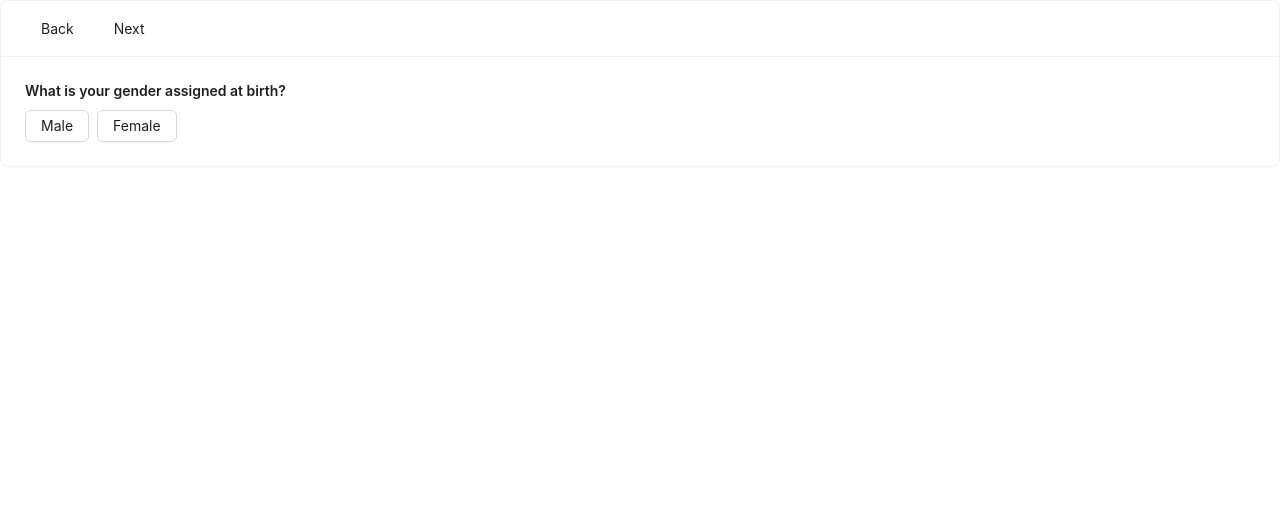
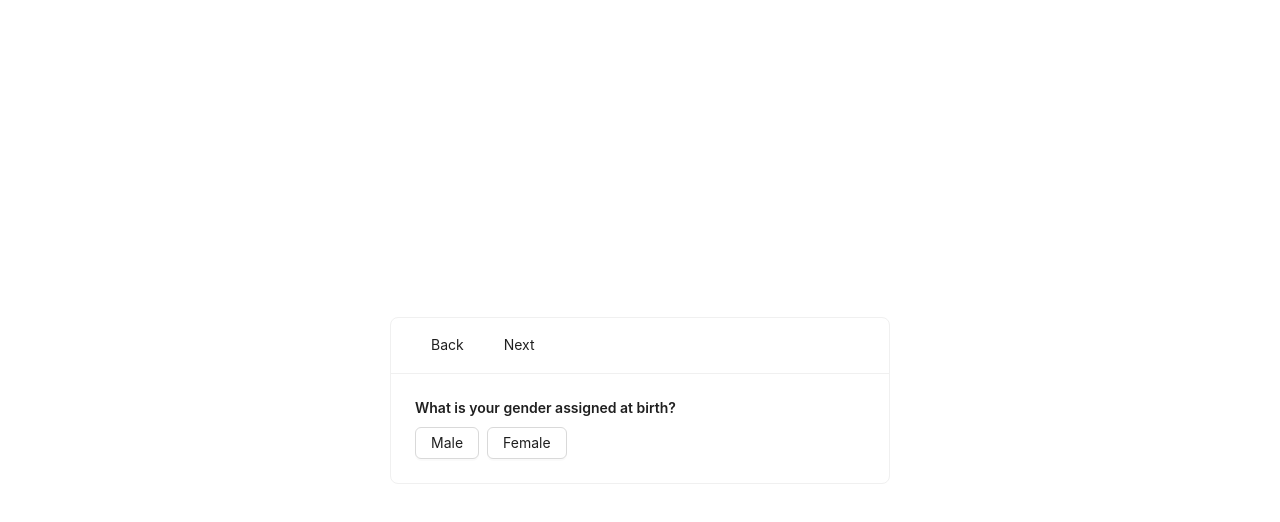
Before and after one commit to myershov/react-test-task, a React (Vite) app: page / in a window 1280 px wide. Shown: the top 522 px of the page. Built offline with nearby package versions, Linux system fonts and the light colour scheme.

Commit message:
basic styles

```diff
--- a/src/App.tsx
+++ b/src/App.tsx
@@ -3,7 +3,11 @@ import { Questionnaire } from './components/Questionnaire'
 import { Question } from './modules/models/Question'
 
 function App() {
-  return <Questionnaire questions={questions as Question[]} />
+  return (
+    <div className="container">
+      <Questionnaire className="questionnaire" questions={questions as Question[]} />
+    </div>
+  )
 }
 
 export default App
--- a/src/components/Questionnaire/index.tsx
+++ b/src/components/Questionnaire/index.tsx
@@ -1,4 +1,4 @@
-import { Button, Card, message, Space } from 'antd'
+import { Button, Card, message, Space, Typography } from 'antd'
 import { useCallback, useEffect, useMemo, useState } from 'react'
 import type { Question } from '../../modules/models/Question'
 import { isEmpty, isEqual } from '../../utils/helpers'
@@ -109,7 +109,15 @@ export const Questionnaire: React.FC<QuestionnaireProps> = ({ questions: _questi
       {...props}>
       {step > questions?.length - 1 ? (
         isFinished ? (
-          `Questionnaire finished in ${totalTimeSpent}ms`
+          <Space direction="vertical">
+            <Typography.Text strong>Questionnaire finished in {totalTimeSpent}ms</Typography.Text>
+            <div>
+              <pre>answers: {JSON.stringify(answers, null, 2)}</pre>
+            </div>
+            <div>
+              <pre>timeSpent: {JSON.stringify(timeSpent, null, 2)}</pre>
+            </div>
+          </Space>
         ) : (
           'Questionnaire not finished yet'
         )
--- a/src/styles/global.css
+++ b/src/styles/global.css
@@ -0,0 +1,12 @@
+.container {
+  display: flex;
+  align-items: center;
+  justify-content: center;
+  width: 100vw;
+  height: 100vh;
+}
+
+.questionnaire {
+  width: 100%;
+  max-width: 500px;
+}
```
